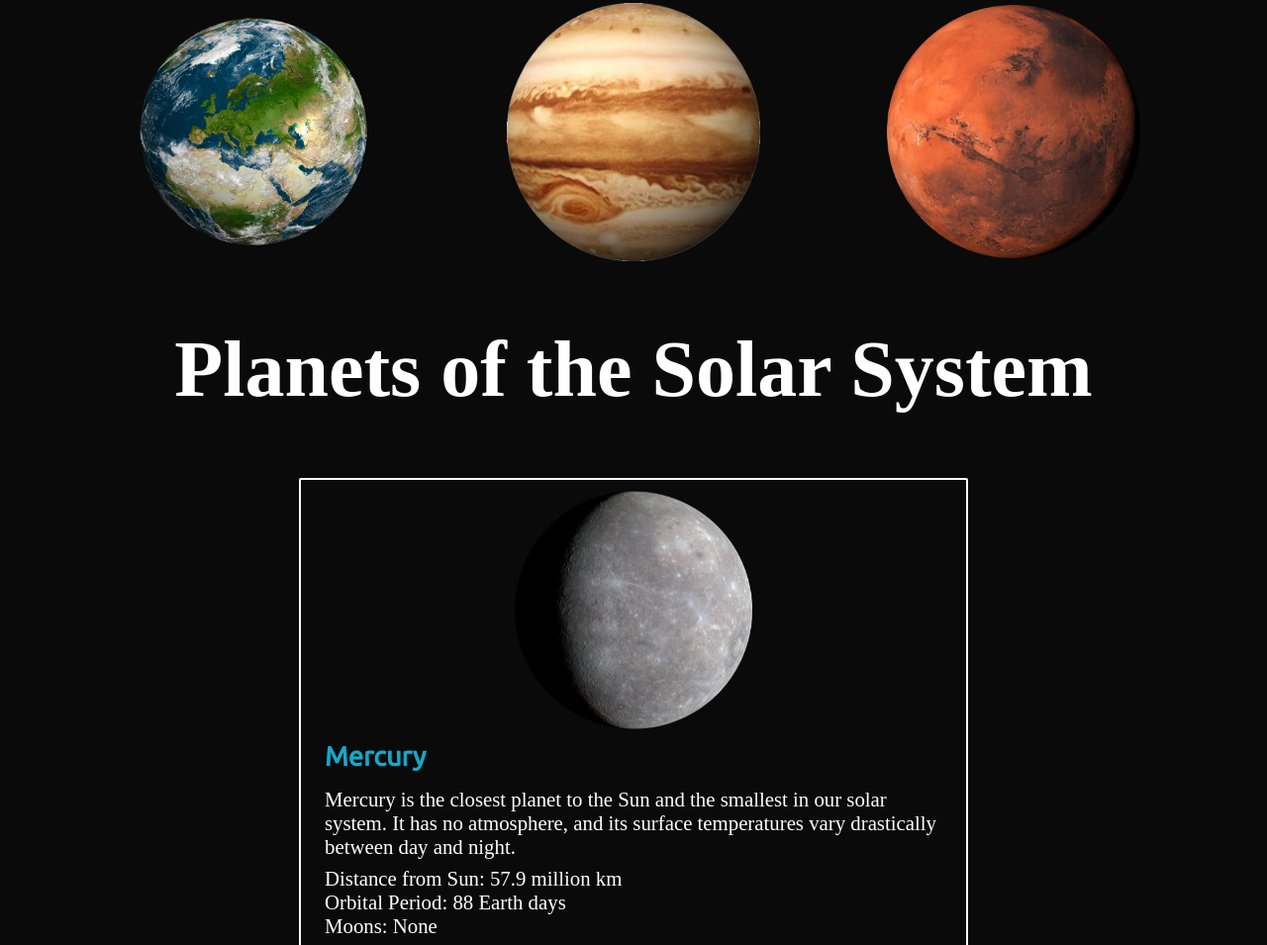
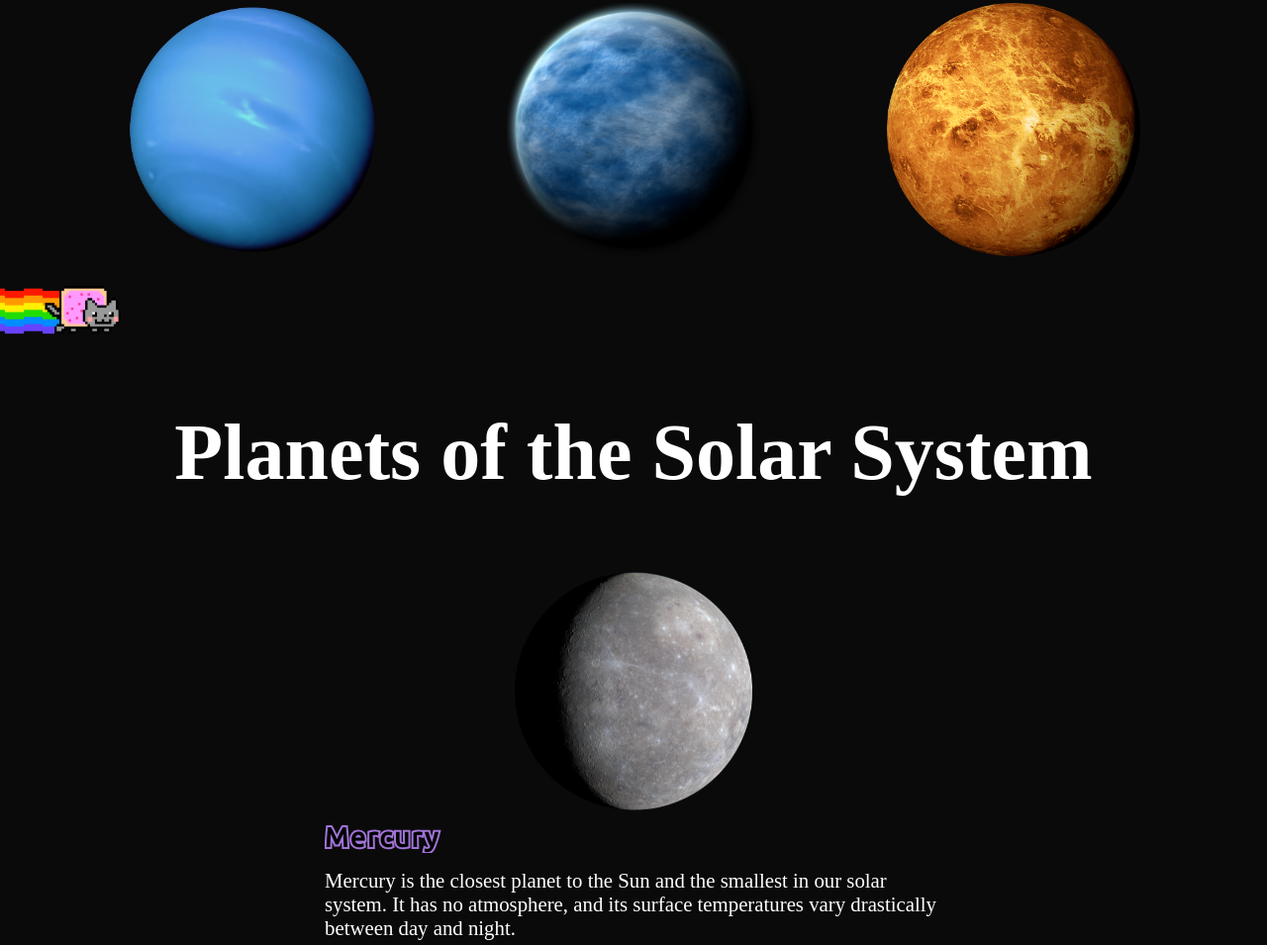
Before and after one commit to Lakshita-Kumawat/Frontend-Challenge-Space-Edition, a plain HTML site: page index.html in a window 1280 px wide. Shown: the part 964-1919 px from the top of the page at 99% size. Drawn offline with nearby package versions, Linux system fonts and the light colour scheme.

Commit message:
improve the code

```diff
--- a/script.js
+++ b/script.js
@@ -1,4 +1,4 @@
-//backfround video
+//background video
 const video = document.createElement('video');
 video.src="assets/space.mp4";
 video.autoplay='true';
@@ -15,6 +15,7 @@ swiperContainer.innerHTML=`
     <div class="swiper-wrapper">
       <div class="swiper-slide"><img src="assets/planets/earth.png"><img src="assets/planets/jupiter.png"><img src="assets/planets/mars.png"></div>
       <div class="swiper-slide"><img src="assets/moon/moon.png"><img src="assets/moon/europa.png"><img src="assets/moon/titan.png"></div>
+      <div class="swiper-slide"><img src="assets/planets/neptune.png"><img src="assets/planets/uranus.png"><img src="assets/planets/venus.png"></div>
     </div>
   </div>
 `;
@@ -106,8 +107,24 @@ const imageDetails = [
 
 imageDetails.forEach(({name,src}) => insertImg(name,src));
 
+//nyan cat
+const catContainer = document.createElement('div');
+catContainer.id="nyan-cat";
+catContainer.innerHTML = `<img src="assets/nyan-cat.png" alt="nyan-cat"></img>`;
+document.querySelector('.solar-system-overview').append(catContainer);
+
 //gsap
 gsap.registerPlugin(ScrollTrigger);
+
+const width = window.innerWidth;
+
+gsap.to("#nyan-cat img",{
+  left:width-150+"px",
+  scrollTrigger:{
+    trigger:"#nyan-cat",
+    scrub:3
+  }
+})
 
 gsap.fromTo("h1, header p",{
   y:30,
@@ -135,11 +152,22 @@ gsap.utils.toArray('h2').forEach(h2=>{
 
 gsap.utils.toArray('.planet, .solar-system-objects article').forEach(article=>{
   gsap.fromTo(article,{
-    x:-100,
+    x:-140,
     opacity:0
   },{
     x:0,
     opacity:1,
+    duration:2,
+    delay:0.5,
+    scrollTrigger:article
+  })
+})
+
+gsap.utils.toArray('.planet:nth-child(even)').forEach(article=>{
+  gsap.fromTo(article,{
+    x:140,
+  },{
+    x:0,
     duration:2,
     delay:0.5,
     scrollTrigger:article
--- a/style.css
+++ b/style.css
@@ -32,7 +32,12 @@ h3{
     font-family: 'ubuntu',serif;
     font-size: 1.7rem;
     margin: 0.5rem;
-    color: #14a8c9;
+    color: black;
+    background: rgb(160, 115, 215);
+    background-clip: text;
+    -webkit-background-clip: text;
+    -webkit-text-stroke: 4px transparent;
+    letter-spacing: 2px;
 }
 
 header{
@@ -79,6 +84,13 @@ header p{
     text-align: left;
 }
 
+#nyan-cat img{
+    position: relative;
+    height: 3rem;
+    object-fit: cover;
+    animation: float 3s infinite ease-in-out;
+}
+
 .swiper {
     margin: 2rem auto ;
     width: 100%;
@@ -100,6 +112,11 @@ header p{
     object-fit: cover;
 }
 
+article:hover{
+    border-radius: 10px;
+    border: 2px solid #dabff9;
+}
+
 article p{
     padding: 0.5rem;
 }
@@ -108,11 +125,11 @@ article img{
     height: 15rem;
     min-height: 12rem;
     object-fit: cover;
+    object-position: center;
     animation: float 3s infinite ease-in;
 }
 
 .planet, .moon{
-    border: 2px solid white;
     border-radius: 2px;
     padding: 1rem;
     width: 50%;
@@ -122,15 +139,6 @@ article img{
 .planet ul li{
     font-size: 1.3rem;
     padding: 0 0.5rem;
-}
-
-@keyframes float{
-    0%,100%{
-        transform: translateY(0);
-    }
-    50%{
-        transform: translateY(-10px);
-    }
 }
 
 .align{
@@ -149,19 +157,20 @@ article img{
 .moon{
     margin: 1rem auto 0 auto;
     border: none;
-}
-
-.solar-system-objects{
-    width: 100%;
+    width: 80%;
 }
 
 .solar-system-objects article{
     width: 70%;
+    padding: 1rem;
     margin: 1rem auto;
 }
 
 .solar-system-objects h3{
     font-size: 1.5rem;
+}
+.solar-system-objects img{
+    width: 70%;
 }
 
 .footer{
@@ -176,14 +185,23 @@ article img{
     font-weight: bold;
 }
 
+@keyframes float{
+    0%,100%{
+        transform: translateY(0);
+    }
+    50%{
+        transform: translateY(-10px);
+    }
+}
+
 @media(max-width:600px){
     header h1{
         font-size: 7vh;
     }
     .planets h2, .moons h2, .solar-system-objects h2{
-        font-size: 7.5vh;
+        font-size: 7vh;
     }
-    .planet,.moon{
+    .planet{
         width: 80%;
     }
 }
@@ -200,11 +218,8 @@ article img{
     }
 }
 
-@media(max-width:1400px){
+@media(max-width:1250px){
     .moons{
         grid-template-columns: 1fr;
     }
-    .moon{
-        border: 2px solid white;
-    }
 }
```
Also changed, not shown: assets/nyan-cat.png (added).
